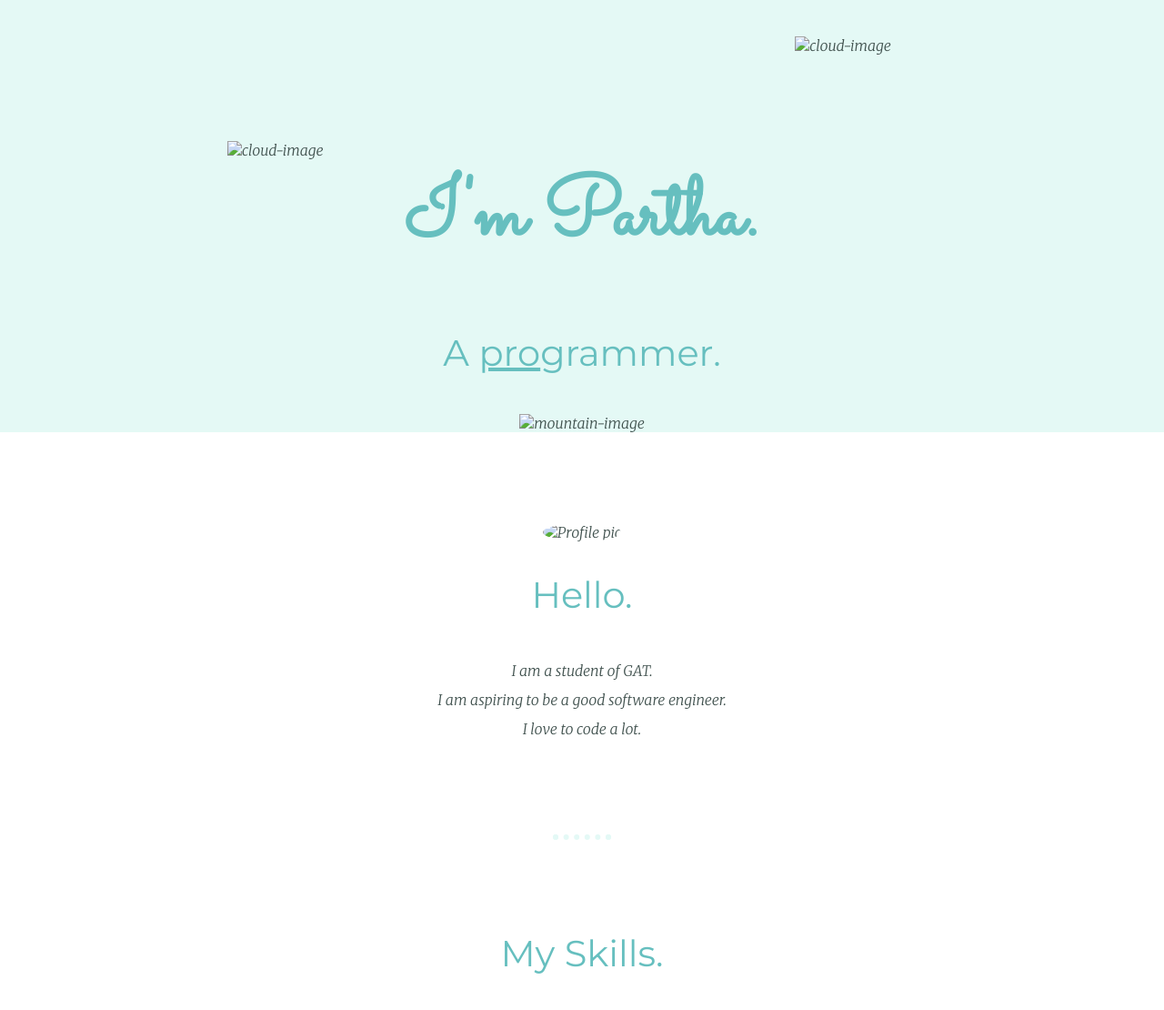
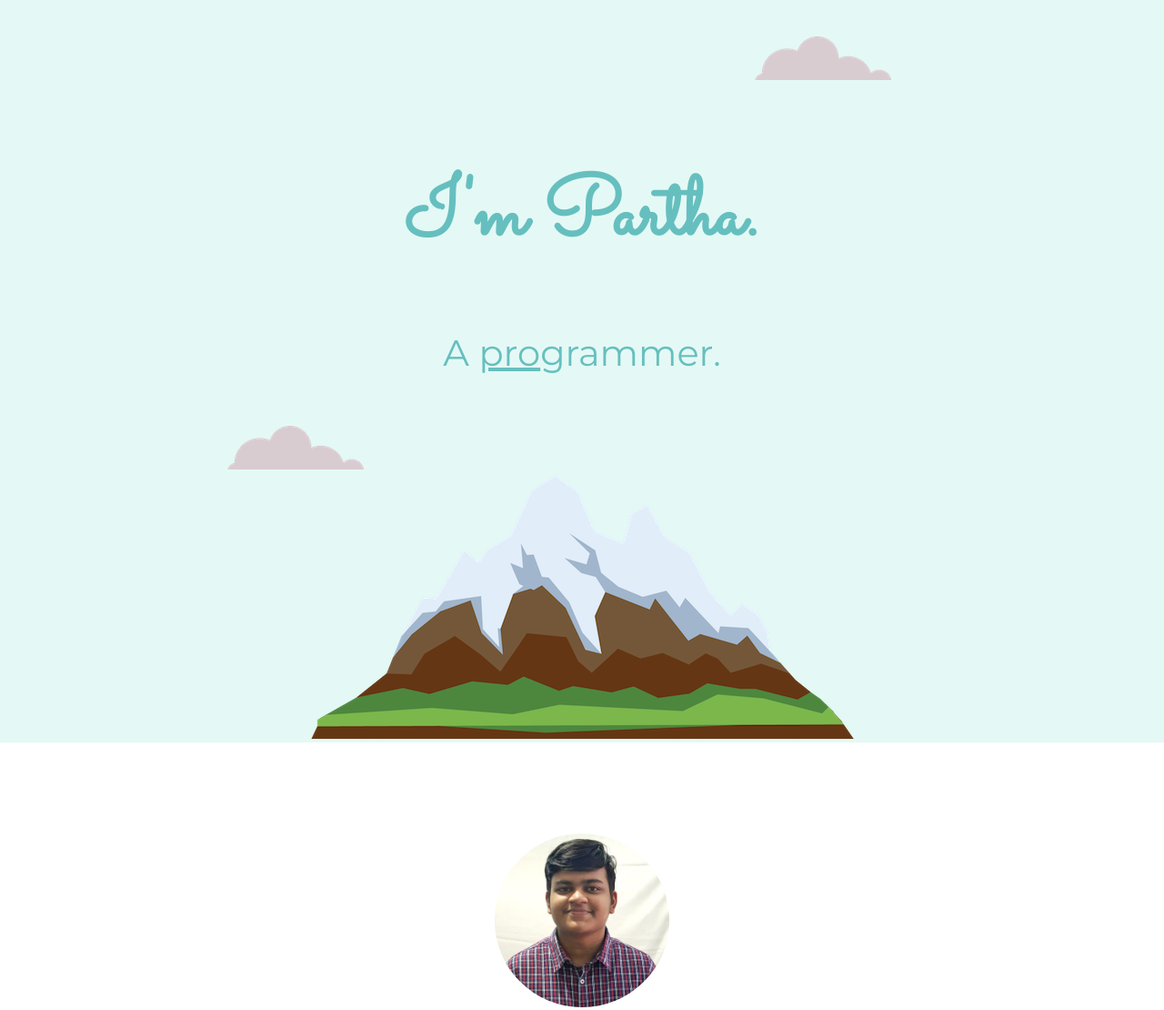
Before and after one commit to Primezodex/pv, a plain HTML site: page index.html in a window 1280 px wide. Shown: the top 1110 px of the page at 91% size. Drawn offline with Linux system fonts and the light colour scheme.

Commit message:
Update index.html

```diff
--- a/index.html
+++ b/index.html
@@ -5,7 +5,7 @@
   <meta charset="utf-8">
   <title> PARTHA H S </title>
   <link rel="stylesheet" href="style.css">
-  <link rel="icon" href="css/favicon.ico" />
+  <link rel="icon" href="favicon.ico" />
   <link rel="preconnect" href="https://fonts.googleapis.com">
   <link rel="preconnect" href="https://fonts.gstatic.com" crossorigin>
   <link href="https://fonts.googleapis.com/css2?family=Merriweather:ital,wght@1,300&family=Montserrat&family=Sacramento&display=swap" rel="stylesheet">
@@ -13,17 +13,17 @@
 
 <body>
   <div class="top-container">
-    <img class="top-cloud" src="images/cloud.png" alt="cloud-image">
+    <img class="top-cloud" src="cloud.png" alt="cloud-image">
     <h1><en>
         I'm Partha.</en></h1>
     <h2>A <span class="pro">pro</span>grammer.</h2>
-    <img class="bottom-cloud" src="images/cloud.png" alt="cloud-image">
-    <img src="images/mountain.png" alt="mountain-image">
+    <img class="bottom-cloud" src="cloud.png" alt="cloud-image">
+    <img src="mountain.png" alt="mountain-image">
   </div>
   <div class="middle-container">
     <div class="profile">
       <img class="Profilepic"
-        src="images/Profile.jpg" alt="Profile pic" width="15%" >
+        src="Profile.jpg" alt="Profile pic" width="15%" >
       <h2>Hello.</h2>
       <p class="intro">I am a student of GAT.
         <br>I am aspiring to be a good software engineer.
@@ -38,7 +38,7 @@
         <p>I aspire to be a professional web developer and host multiple advanced webpages. As a stepping stone for my career in web designing  I am utilizing various courses.</p>
       </div>
       <div class="skill-row">
-        <img class="chilli-img" src="images/computer.png" alt="">
+        <img class="chilli-img" src="computer.png" alt="">
         <h3>PYTHON PROGRAMMING</h3>
         <p>Being a part of computer science field, not knowing a modern progamming language is unheard of. As a coding enthusiasist, I love to program using PYTHON language. </p>
       </div>
```
